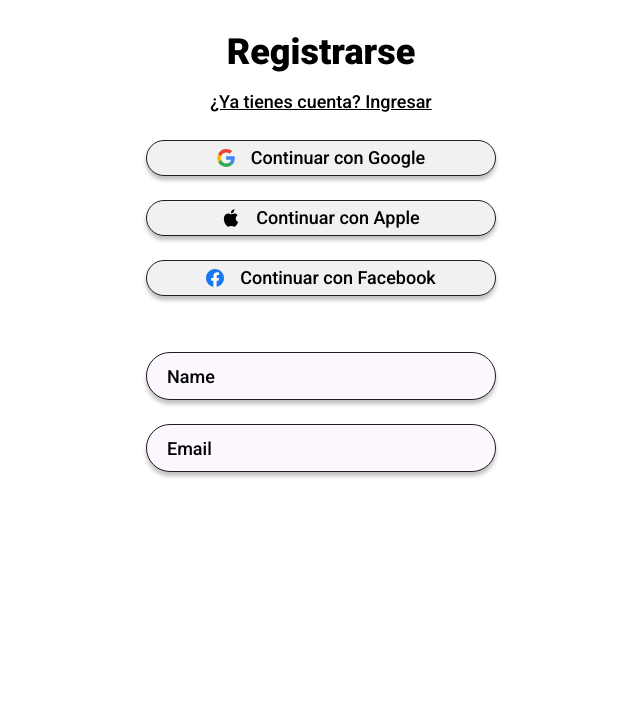
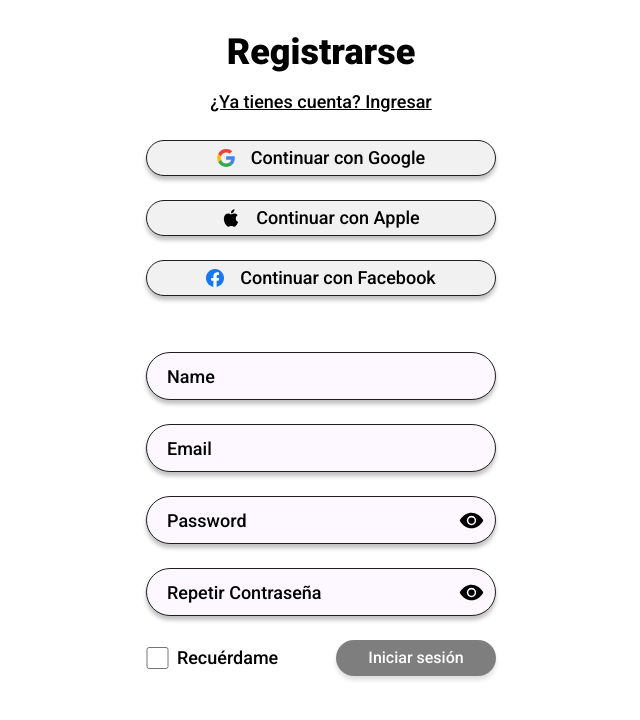
Before and after one commit to No-Country-simulation/s17-13-t-python-react, a Next.js app in the folder frontend/: page /register in a window 1280 px wide. Shown: the top 720 px of the page, without its empty margins (319-959 px from the left). Built offline with nearby package versions, Linux system fonts and the light colour scheme.

Commit message:
fix(frontend): :bug: fix register component

```diff
--- a/frontend/src/components/Login.tsx
+++ b/frontend/src/components/Login.tsx
@@ -1,22 +1,22 @@
 'use client';
-import { Control, SubmitHandler, useForm } from 'react-hook-form';
+import { SubmitHandler, useForm } from 'react-hook-form';
 import { zodResolver } from '@hookform/resolvers/zod';
-import { LoginValues, loginSchema } from '@/shared/validations/loginSchema.';
 import PasswordInput from '@/shared/components/PasswordInput';
 import BaseInput from '@/shared/components/BaseInput';
 import FeedbackButton from '@/shared/components/FeedbackButton';
+import { AuthValues, loginSchema } from '@/shared/validations/authSchemas';
 
 export default function Login() {
   const {
     handleSubmit,
     control,
     formState: { errors, isSubmitting, isValid },
-  } = useForm<LoginValues>({
+  } = useForm<AuthValues>({
     resolver: zodResolver(loginSchema),
     mode: 'onChange',
   });
 
-  const onSubmit: SubmitHandler<LoginValues> = (data) => {
+  const onSubmit: SubmitHandler<AuthValues> = (data) => {
     console.log(data);
   };
 
@@ -27,17 +27,17 @@ export default function Login() {
       noValidate
       autoComplete="off"
     >
-      {/* <BaseInput
+      <BaseInput
         name="email"
         placeholder="email"
         control={control}
         type="email"
         error={errors.email}
-      /> */}
+      />
       <PasswordInput
         name="password"
         placeholder="password"
-        control={control as unknown as Control}
+        control={control}
         error={errors.password}
       />
       <div className="flex flex-col items-center justify-center gap-4 xs:flex-row xs:justify-between">
--- a/frontend/src/components/Register.tsx
+++ b/frontend/src/components/Register.tsx
@@ -1,37 +1,34 @@
+'use client';
+import { SubmitHandler, useForm } from 'react-hook-form';
+import { zodResolver } from '@hookform/resolvers/zod';
 import BaseInput from '@/shared/components/BaseInput';
-import { registerSchema, RegisterValues } from '@/shared/validations/registerSchema';
-import { zodResolver } from '@hookform/resolvers/zod';
-import { useForm, SubmitHandler } from 'react-hook-form';
+import FeedbackButton from '@/shared/components/FeedbackButton';
+import { AuthValues, registerSchema } from '@/shared/validations/authSchemas';
+import PasswordInput from '@/shared/components/PasswordInput';
+import transformCharacters from '@/utils/transformCharacters';
 
 export default function Register() {
   const {
     handleSubmit,
     control,
-    formState: { errors },
-  } = useForm<RegisterValues>({
+    formState: { errors, isSubmitting, isValid },
+  } = useForm<AuthValues>({
     resolver: zodResolver(registerSchema),
     mode: 'onChange',
   });
 
-  // Funcion de envio de datos al backend
-  const onSubmit: SubmitHandler<RegisterValues> = (data) => {
+  const onSubmit: SubmitHandler<AuthValues> = (data) => {
     console.log(data);
-    // LOGICA
   };
 
   return (
-    <>
     <form
+      className="flex w-full max-w-[21.875rem] flex-col gap-6"
       onSubmit={handleSubmit(onSubmit)}
-        className="flex w-full max-w-[21.875rem] flex-col gap-6"
+      noValidate
+      autoComplete="off"
     >
-        <BaseInput
-          name="name"
-          placeholder="name"
-          control={control}
-          type="text"
-          error={errors.name}
-        />
+      <BaseInput name="name" placeholder="name" control={control} type="text" error={errors.name} />
       <BaseInput
         name="email"
         placeholder="email"
@@ -39,7 +36,40 @@ export default function Register() {
         type="email"
         error={errors.email}
       />
+      <PasswordInput
+        name="password"
+        placeholder="password"
+        control={control}
+        error={errors.password}
+      />
+      <PasswordInput
+        name="confirmedPassword"
+        placeholder="Repetir contraseña"
+        control={control}
+        error={errors.confirmedPassword}
+      />
+
+      <div className="flex flex-col items-center justify-center gap-4 xs:flex-row xs:justify-between">
+        <label
+          htmlFor="saveData"
+          className="flex items-center gap-2 text-lg font-medium capitalize"
+        >
+          <input
+            className="size-[1.43rem] accent-current"
+            type="checkbox"
+            name="saveData"
+            id="saveData"
+          />
+          recuérdame
+        </label>
+        <FeedbackButton
+          feedback='Completa todos los campos'
+          isValid={isValid}
+          isSubmitting={isSubmitting}
+          type="submit"
+          text="Iniciar sesión"
+        />
+      </div>
     </form>
-    </>
   );
 }
--- a/frontend/src/shared/components/FeedbackButton.tsx
+++ b/frontend/src/shared/components/FeedbackButton.tsx
@@ -1,3 +1,7 @@
+'use client';
+
+import transformCharacters from '@/utils/transformCharacters';
+
 interface Props {
   type: 'button' | 'reset' | 'submit';
   isValid: boolean;
@@ -15,7 +19,15 @@ export default function FeedbackButton({
   submittingText,
   feedback,
 }: Props) {
-  const styles = `after:content-['${feedback.replaceAll(' ', '_')}'] relative h-9 w-40 rounded-3xl bg-black font-medium text-white shadow-btn after:pointer-events-none after:absolute after:left-1/2 after:top-full after:mt-2 after:-translate-x-1/2 after:whitespace-nowrap after:rounded-md after:bg-gray-800 after:px-2 after:py-1 after:text-xs after:text-white after:opacity-0 after:transition-opacity  disabled:cursor-not-allowed disabled:opacity-50 disabled:hover:after:opacity-100 `;
+  const formatFeedback = `after:content-['${transformCharacters({
+    target: feedback,
+    newValue: ' ',
+    oldValue: '_',
+  })}']`;
+  const styles = `relative h-9 w-40 rounded-3xl bg-black font-medium text-white shadow-btn after:pointer-events-none after:absolute after:left-1/2 after:top-full after:mt-2 after:-translate-x-1/2 after:whitespace-nowrap after:rounded-md after:bg-gray-800 after:px-2 after:py-1 after:text-xs after:text-white after:opacity-0 after:transition-opacity  disabled:cursor-not-allowed disabled:opacity-50 disabled:hover:after:opacity-100 ${formatFeedback}`;
+
+  console.log(feedback);
+
   return (
     <button className={styles} disabled={!isValid || isSubmitting} type={type}>
       {isSubmitting ? (submittingText ?? 'Enviando...') : text}
--- a/frontend/src/shared/components/PasswordInput.tsx
+++ b/frontend/src/shared/components/PasswordInput.tsx
@@ -2,21 +2,15 @@ import { useState } from 'react';
 import { Controller, Control, FieldError } from 'react-hook-form';
 import EyeSvg from '../icons/EyeSvg';
 import EyeFillSvg from '../icons/EyeFillSvg';
-import { LoginValues } from '../validations/loginSchema.';
+import { PasswordInputProps } from '../interfaces/InputProps.interface';
 
-interface PasswordInputProps<T> {
-  name: keyof T;
-  placeholder: string;
-  control: Control;
-  error?: FieldError;
-}
 
 export default function PasswordInput({
   name,
   placeholder,
   control,
   error,
-}: PasswordInputProps<LoginValues>) {
+}: PasswordInputProps) {
   const [showPassword, setShowPassword] = useState(false);
   const inputStyles = `shadow-btn h-12 w-full max-w-[21.875rem] rounded-3xl border-[.1rem] border-[#1E1E1E] bg-[#FDF8FF] px-5 pr-10 text-lg font-medium placeholder:font-medium placeholder:capitalize placeholder:text-current ${error ? 'invalid' : ''}`;
 
--- a/frontend/src/shared/interfaces/InputProps.interface.ts
+++ b/frontend/src/shared/interfaces/InputProps.interface.ts
@@ -1,14 +1,11 @@
 import { Control, FieldError } from 'react-hook-form';
-import { LoginValues } from '../validations/loginSchema.';
-import { RegisterValues } from '../validations/registerSchema';
-
-type FormType = LoginValues & RegisterValues;
+import { AuthValues } from '../validations/authSchemas';
 
 export interface BaseInputProps {
   type: 'text' | 'number' | 'email';
-  name: keyof FormType;
+  name: keyof AuthValues;
   placeholder: string;
-  control: Control<FormType>;
+  control: Control<AuthValues>;
   error?: FieldError;
 }
 
--- /dev/null
+++ b/frontend/src/shared/validations/authSchemas.ts
@@ -0,0 +1,22 @@
+import { z } from 'zod';
+
+export const loginSchema = z.object({
+  email: z.string().email('Correo invalido').min(1, 'El correo es obligatorio'),
+  password: z.string().min(8, 'La contraseña debe tener al menos 8 caracteres'),
+});
+
+export const registerSchema = z
+  .object({
+    name: z.string().max(20, 'El nombre debe ser máximo de 20 caracteres'),
+    email: z.string().email('Correo invalido').min(1, 'El correo es obligatorio'),
+    password: z.string().min(8, 'La contraseña debe tener al menos 8 caracteres'),
+    confirmedPassword: z.string().min(8, 'La contraseña debe tener al menos 8 caracteres'),
+  })
+  .refine((data) => data.password === data.confirmedPassword, {
+    message: 'Las contraseñas no coinciden',
+    path: ['confirmedPassword'],
+  });
+
+export type RegisterValues = z.infer<typeof registerSchema>;
+export type LoginValues = z.infer<typeof loginSchema>;
+export type AuthValues = LoginValues & RegisterValues;
--- a/frontend/src/shared/validations/loginSchema..ts
+++ /dev/null
@@ -1,8 +0,0 @@
-import { z } from 'zod';
-
-export const loginSchema = z.object({
-  email: z.string().email('Correo invalido').min(1, 'El correo es obligatorio'),
-  password: z.string().min(8, 'La contraseña debe tener al menos 8 caracteres'),
-});
-
-export type LoginValues = z.infer<typeof loginSchema>;
--- a/frontend/src/shared/validations/registerSchema.ts
+++ /dev/null
@@ -1,10 +0,0 @@
-import { z } from 'zod';
-
-export const registerSchema = z.object({
-  name: z.string().max(20, 'El nombre debe ser maximo de 20 caracteres'),
-  email: z.string().email('Correo invalido').min(1, 'El correo es obligatorio'),
-  password: z.string().min(8, 'La contraseña debe tener al menos 8 caracteres'),
-  confirmedPassword: z.string().min(8, 'La contraseña debe tener al menos 8 caracteres'),
-});
-
-export type RegisterValues = z.infer<typeof registerSchema>;
--- /dev/null
+++ b/frontend/src/utils/transformCharacters.ts
@@ -0,0 +1,11 @@
+interface FormatProps {
+  target: string;
+  oldValue: string;
+  newValue: string;
+}
+
+export default function transformCharacters({
+  newValue, oldValue, target
+}: FormatProps): string {
+  return target.replaceAll(newValue, oldValue);
+}
```
Also changed, not shown: 1 other file (tests, documents, lock files or other folders). Lines whose indentation alone changed are shown as unchanged.
